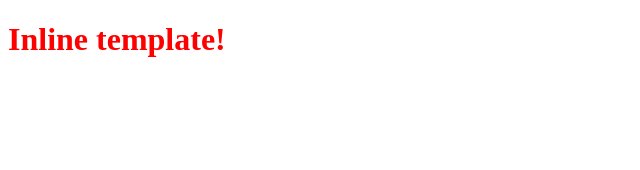
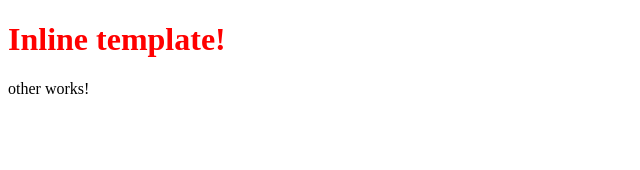
Before and after one commit to gabobytes/first-app-a2, an Angular app: page / in a window 1280 px wide. Shown: the top 170 px of the page, without its empty margins (0-640 px from the left). Built offline with nearby package versions, Linux system fonts and the light colour scheme.

Commit message:
creating new component

```diff
--- a/src/app/app.component.ts
+++ b/src/app/app.component.ts
@@ -4,6 +4,7 @@ import { Component } from '@angular/core';
   selector: 'app-root',
   template: `
           <h1>Inline template!</h1>
+          <fa-other></fa-other>
   `,
   styles: [`
        h1{ color:red};
--- a/src/app/app.module.ts
+++ b/src/app/app.module.ts
@@ -4,10 +4,12 @@ import { FormsModule } from '@angular/forms';
 import { HttpModule } from '@angular/http';
 
 import { AppComponent } from './app.component';
+import { OtherComponent } from './other/other.component';
 
 @NgModule({
   declarations: [
-    AppComponent
+    AppComponent,
+    OtherComponent
   ],
   imports: [
     BrowserModule,
--- /dev/null
+++ b/src/app/other/other.component.html
@@ -0,0 +1,3 @@
+<p>
+  other works!
+</p>
--- /dev/null
+++ b/src/app/other/other.component.ts
@@ -0,0 +1,14 @@
+import { Component, OnInit } from '@angular/core';
+
+@Component({
+  selector: 'fa-other',
+  templateUrl: './other.component.html'
+})
+export class OtherComponent implements OnInit {
+
+  constructor() { }
+
+  ngOnInit() {
+  }
+
+}
```
